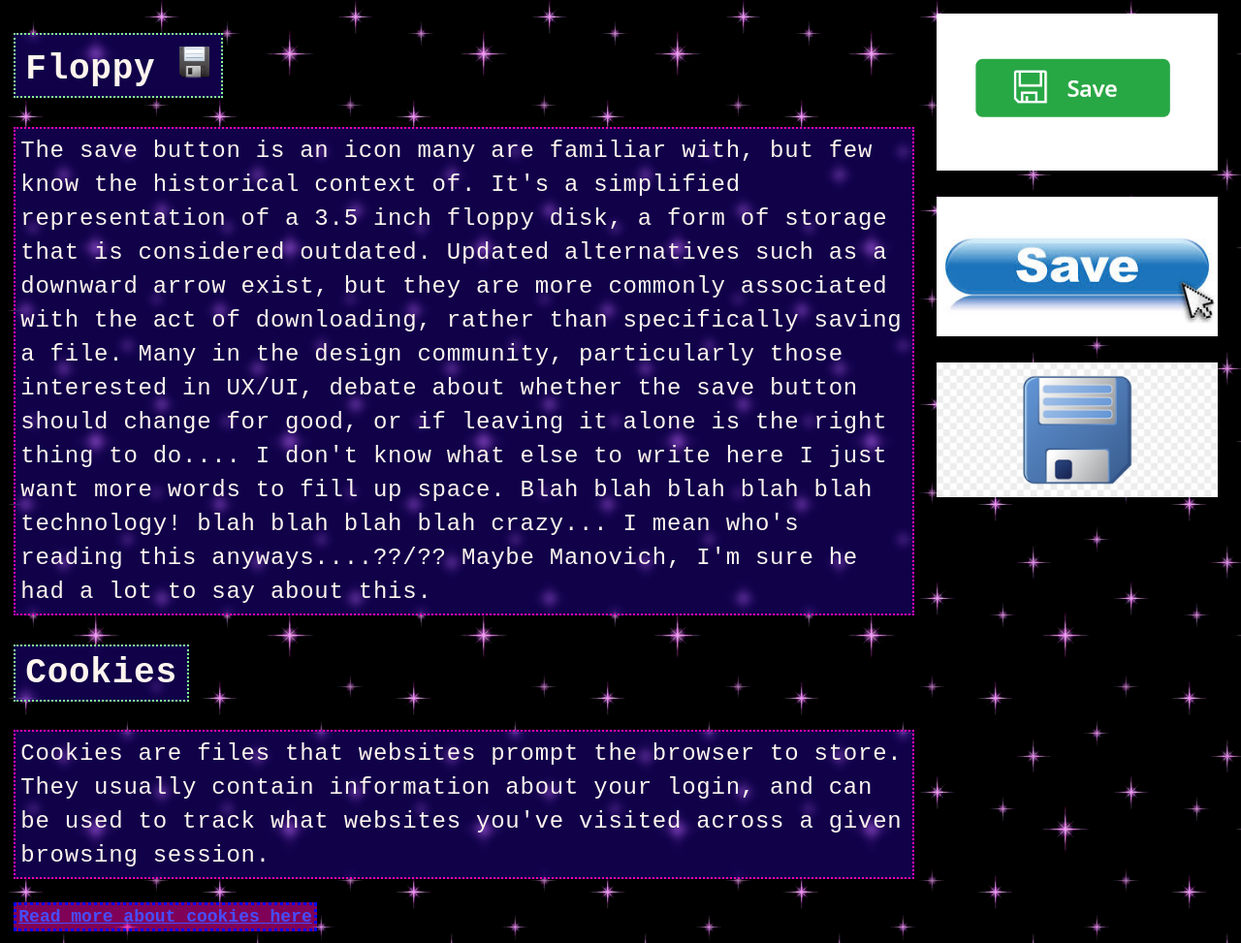
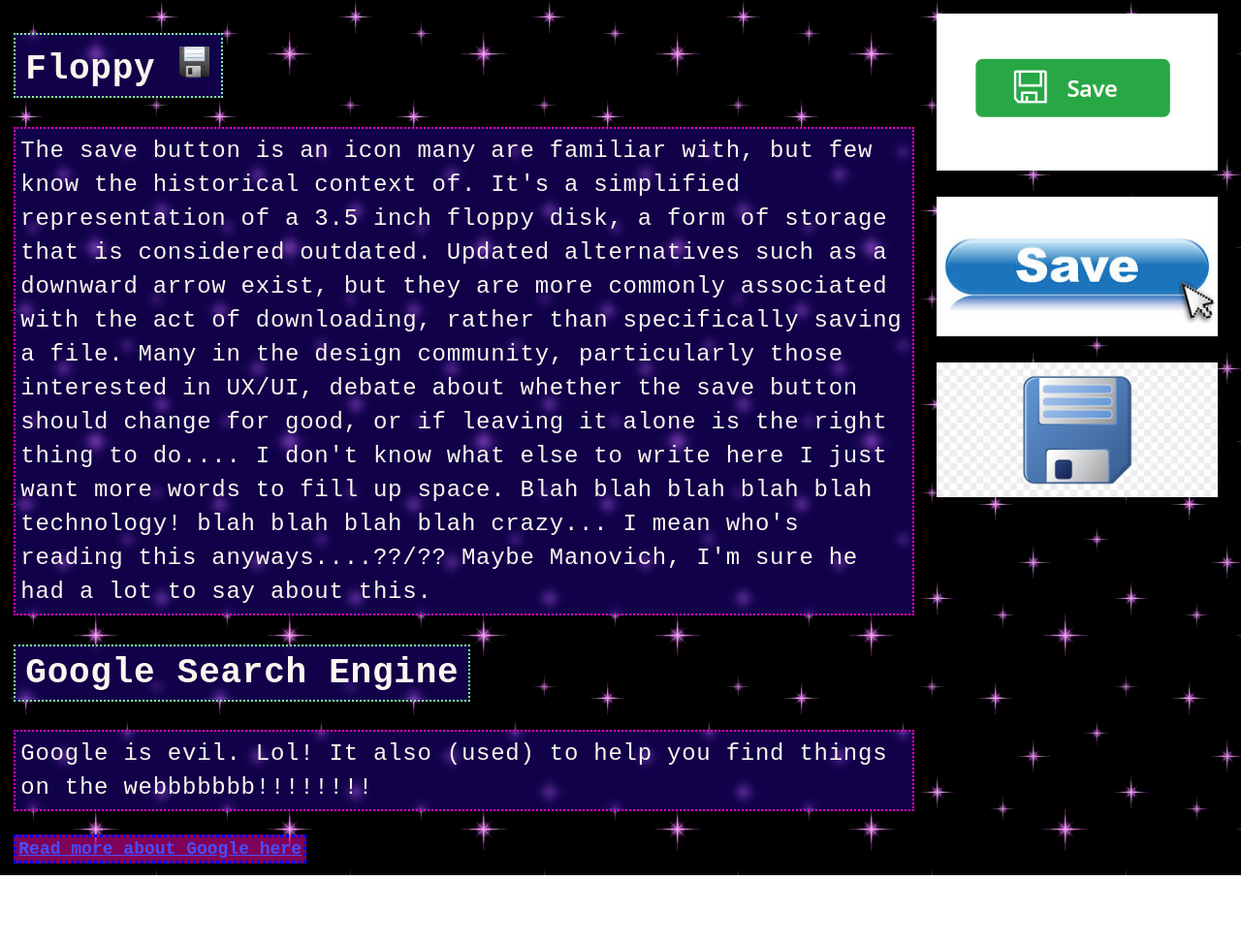
Before and after one commit to perep797/circle-paulina, a plain HTML site: page index.html in a window 1280 px wide. Shown: the part 312-1285 px from the top of the page at 97% size. After the commit the page ends 1215 px from the top, so only its background shows below. Drawn offline with Linux system fonts and the light colour scheme.

Commit message:
linking to Lu's website

```diff
--- a/index.html
+++ b/index.html
@@ -4,7 +4,7 @@
     <meta charset="UTF-8">
     <meta name="viewport" content="width=device-width, initial-scale=1.0">
     <link rel="stylesheet" type="text/css" href="visual.css">
-    <title>Document</title>
+    <title>Paulina's Circle</title>
 </head>
 <body>
 
@@ -99,9 +99,9 @@
             </div>
 
             <div class="their-text">
-                <h2>Cookies</h2>
-                <p> Cookies are files that websites prompt the browser to store. They usually contain information about your login, and can be used to track what websites you've visited across a given browsing session.</p>
-                <a href="https://kirsbar.github.io/circle-kirsten/" class="divider-text">Read more about cookies here</a>
+                <h2>Google Search Engine</h2>
+                <p> Google is evil. Lol! It also (used) to help you find things on the webbbbbbb!!!!!!!!</p>
+                <a href="https://lliwul.github.io/circle-lu/" class="divider-text">Read more about Google here</a>
             </div>
         </div>
 
```
